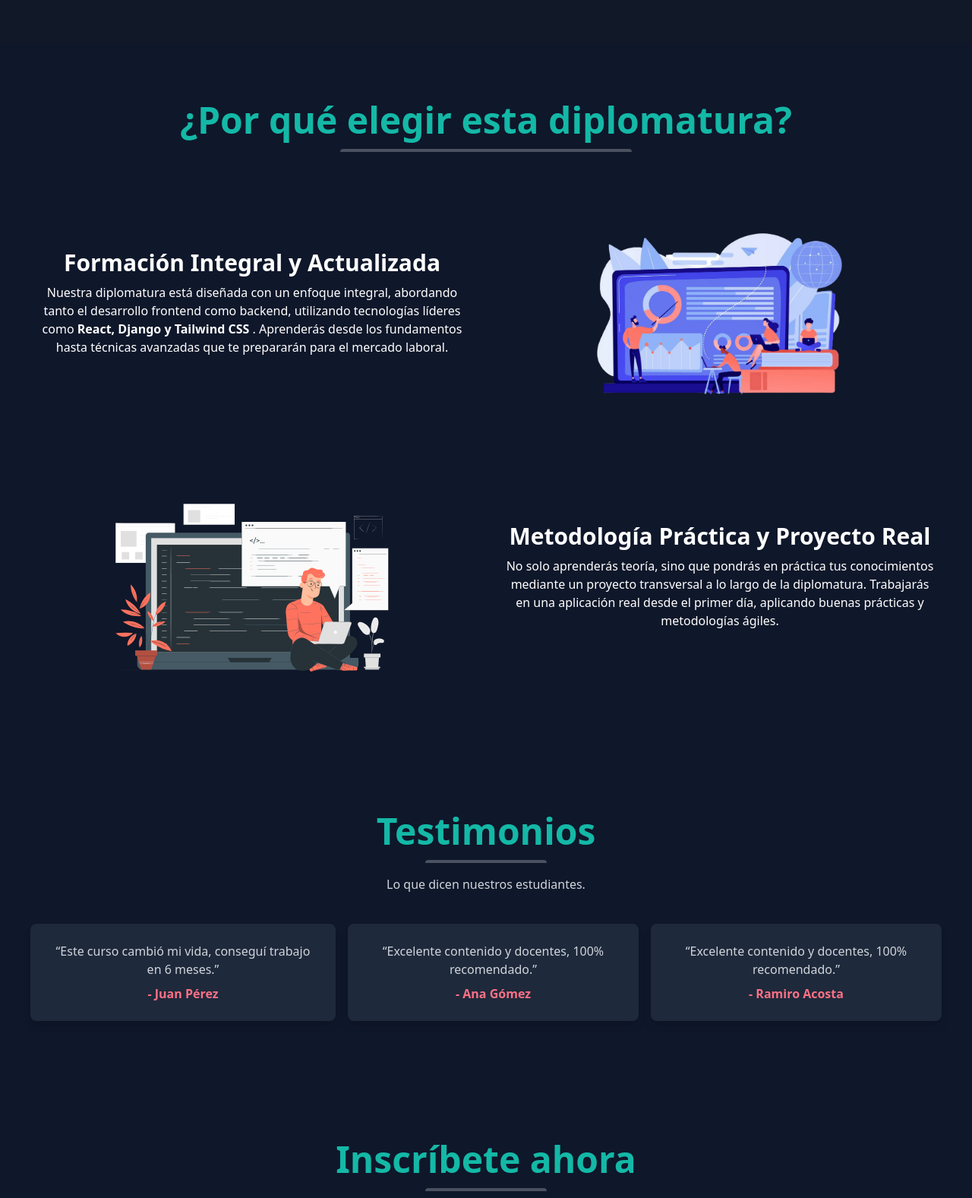
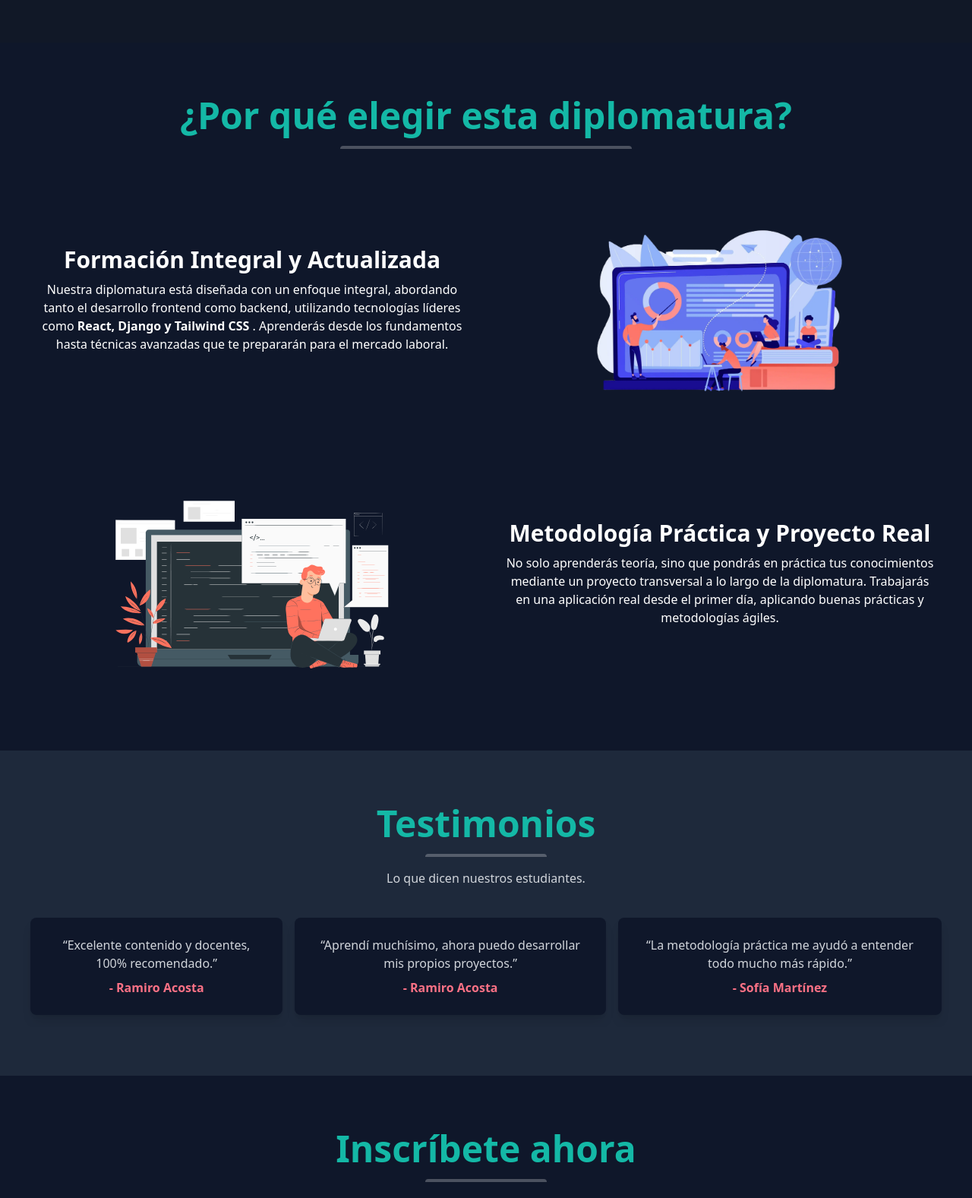
Before and after one commit to broko-de/landing-page-tailwind, a plain HTML site: page index.html in a window 1280 px wide. Shown: the part 620-2197 px from the top of the page at 76% size. Drawn offline with nearby package versions, Linux system fonts and the light colour scheme.

Commit message:
Se realizan mejoras en cuanto al diseño responsive

```diff
--- a/index.html
+++ b/index.html
@@ -29,7 +29,7 @@
                 <li><a href="#faq" class="hover:text-rose-400">Preguntas frecuentes</a></li>
             </ul>
         </div>
-        <div id="mobile-menu" class="hidden md:hidden bg-slate-800 p-4">
+        <div id="mobile-menu" class="hidden md:hidden bg-slate-800 p-4 mt-4">
             <ul class="space-y-4">
                 <li><a href="#about" class="hover:text-rose-400">¿Por qué elegirnos?</a></li>
                 <li><a href="#testimonials" class="hover:text-rose-400">Testimonios</a></li>
@@ -44,7 +44,7 @@
     <section id="hero" class="bg-gray-900">
         <div class="container px-3 pt-20 md:pt-40 lg:pt-0 mx-auto flex flex-wrap flex-col md:flex-row items-center">
             <!--Left Col-->
-            <div class="flex flex-col w-full md:w-3/6 justify-center items-start text-center md:text-left animate__animated animate__fadeInLeft " >
+            <div class="flex flex-col w-full md:w-3/6 justify-center items-center md:items-start text-center md:text-left animate__animated animate__fadeInLeft " >
                 <p class="uppercase tracking-loose w-full">UADE</p>
                 <h1 class="my-4 text-3xl md:text-5xl font-bold leading-tight">
                     Diplomatura en Desarrollo Web Full Stack
@@ -73,17 +73,17 @@
     </section>
 
     <!-- Sobre nosotros -->
-    <section id="about" class="py-16 px-6 text-center">
-        <h2 class="w-full my-2 text-5xl font-bold leading-tight text-center text-teal-500">
+    <section id="about" class="py-8 md:py-16 px-6 text-center">
+        <h2 class="w-full my-2 text-3xl lg:text-5xl font-bold leading-tight text-center text-teal-500">
             ¿Por qué elegir esta diplomatura?
         </h2>
-        <div class="w-full mb-4">
-            <div class="h-1 mx-auto bg-white w-96 opacity-25 my-0 py-0 rounded-t"></div>
+        <div class="w-full my-4">
+            <div class="h-1 mx-auto bg-white w-64 md:w-96 opacity-25 my-0 py-0 rounded-t"></div>
         </div>
         <!-- <h2 class="text-3xl font-bold text-teal-500"></h2> -->
         <!-- <p class="mt-4 text-gray-300">Beneficios clave y diferenciadores del programa.</p> -->
         <div class="container mx-auto flex flex-wrap mt-16">
-            <div class="w-5/6 sm:w-1/2 p-6 flex flex-col justify-center">
+            <div class="w-full md:w-1/2 p-6 flex flex-col justify-center">
                 <h3 class="text-3xl text-white font-bold leading-none mb-3">
                     Formación Integral y Actualizada
                 </h3>
@@ -96,10 +96,10 @@
             </div>
         </div>
         <div class="container mx-auto flex flex-wrap flex-col-reverse mt-8 sm:flex-row">
-            <div class="w-full sm:w-1/2 p-6 mt-6">
+            <div class="w-full md:w-1/2 p-6 mt-6">
                 <img class=" sm:h-64 mx-auto" src="./images/diplomatura-2.svg" alt="Formación Integral y Actualizada">
             </div>
-            <div class="w-full sm:w-1/2 p-6 mt-6 flex flex-col justify-center">
+            <div class="w-full md:w-1/2 p-6 mt-6 flex flex-col justify-center">
                 <div class="align-middle">
                     <h3 class="text-3xl text-white font-bold leading-none mb-3">
                         Metodología Práctica y Proyecto Real
@@ -113,36 +113,39 @@
     </section>
 
     <!-- Testimonios con Slider -->
-    <section id="testimonials" class="container mx-auto py-16 px-6 text-center" data-aos="zoom-in-up">
-        <h2 class="w-full my-2 text-5xl font-bold leading-tight text-center text-teal-500">
+    <section id="testimonials" class="bg-slate-800" >
+        <div class="container mx-auto py-16 px-6 text-center">
+            <h2 class="w-full my-2 text-3xl lg:text-5xl font-bold leading-tight text-center text-teal-500">
                 Testimonios
             </h2>
-        <div class="w-full mb-4">
+            <div class="w-full my-4">
                 <div class="h-1 mx-auto bg-white w-40 opacity-25 my-0 py-0 rounded-t"></div>
             </div>
             <p class="mt-4 text-gray-300">Lo que dicen nuestros estudiantes.</p>
             <div class="mt-6 flex space-x-4 overflow-x-auto p-4 snap-x">
-            <div class="p-6 bg-slate-800 rounded-lg shadow-lg min-w-[250px] snap-center">
-                <p class="text-gray-300">“Este curso cambió mi vida, conseguí trabajo en 6 meses.”</p>
-                <p class="text-rose-400 font-semibold mt-2">- Juan Pérez</p>
-            </div>
-            <div class="p-6 bg-slate-800 rounded-lg shadow-lg min-w-[250px] snap-center">
-                <p class="text-gray-300">“Excelente contenido y docentes, 100% recomendado.”</p>
-                <p class="text-rose-400 font-semibold mt-2">- Ana Gómez</p>
-            </div>
-            <div class="p-6 bg-slate-800 rounded-lg shadow-lg min-w-[250px] snap-center">
+                <div class="p-6 bg-slate-900 rounded-lg shadow-lg min-w-[250px] snap-center">
                     <p class="text-gray-300">“Excelente contenido y docentes, 100% recomendado.”</p>
                     <p class="text-rose-400 font-semibold mt-2">- Ramiro Acosta</p>
                 </div>
+                <div class="p-6 bg-slate-900 rounded-lg shadow-lg min-w-[250px] snap-center">
+                    <p class="text-gray-300">“Aprendí muchísimo, ahora puedo desarrollar mis propios proyectos.”</p>
+                    <p class="text-rose-400 font-semibold mt-2">- Ramiro Acosta</p>
                 </div>
+                <div class="p-6 bg-slate-900 rounded-lg shadow-lg min-w-[250px] snap-center">
+                    <p class="text-gray-300">“La metodología práctica me ayudó a entender todo mucho más rápido.”</p>
+                    <p class="text-rose-400 font-semibold mt-2">- Sofía Martínez</p>
+                </div>
+            </div>
+        </div>
+
     </section>
 
     <!-- Formulario de Inscripción -->
     <section id="contact" class="container mx-auto py-16 px-6 text-center" data-aos="zoom-in-down">
-        <h2 class="w-full my-2 text-5xl font-bold leading-tight text-center text-teal-500">
+        <h2 class="w-full my-2 text-3xl lg:text-5xl font-bold leading-tight text-center text-teal-500">
             Inscríbete ahora
         </h2>
-        <div class="w-full mb-4">
+        <div class="w-full my-4">
             <div class="h-1 mx-auto bg-white w-40 opacity-25 my-0 py-0 rounded-t"></div>
         </div>
         <form class="mt-6 max-w-md mx-auto bg-slate-800 p-6 rounded-lg shadow-lg">
@@ -155,10 +158,10 @@
     <!-- Preguntas Frecuentes -->
     <section id="faq" class="px-5 bg-gray-900 min-h-sceen" data-aos="zoom-out">
         <div class="container mx-auto py-16 px-6 text-center">
-            <h2 class="w-full my-2 text-5xl font-bold leading-tight text-center text-teal-500">
+            <h2 class="w-full my-2 text-3xl lg:text-5xl font-bold leading-tight text-center text-teal-500">
                 Preguntas Frecuentes
             </h2>
-            <div class="w-full mb-4">
+            <div class="w-full my-4">
                 <div class="h-1 mx-auto bg-white w-52 opacity-25 my-0 py-0 rounded-t"></div>
             </div>
             <div class="grid divide-y divide-neutral-200 w-10/12 mx-auto mt-8">
```
Also changed, not shown: 1 other file. Lines whose indentation alone changed are shown as unchanged.
